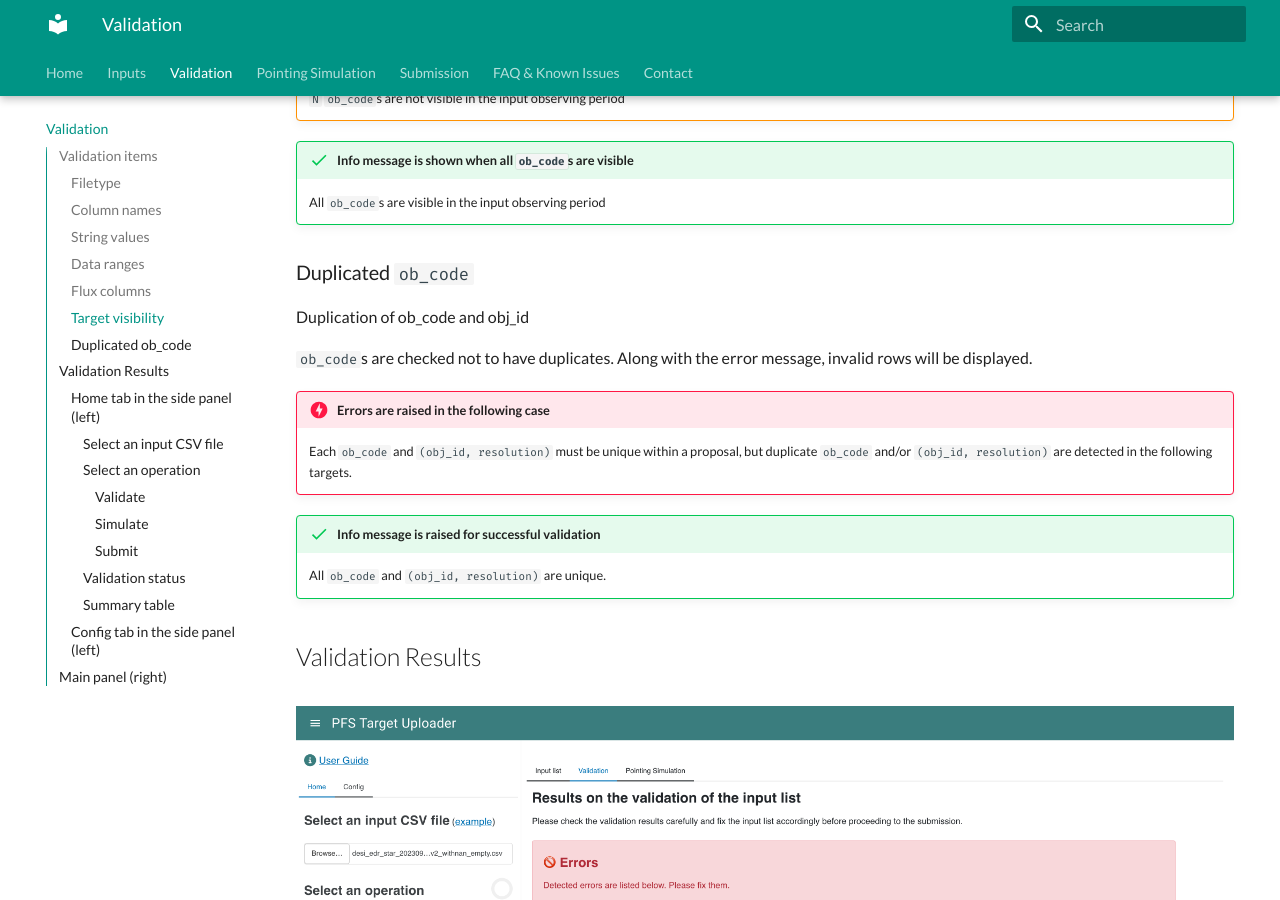
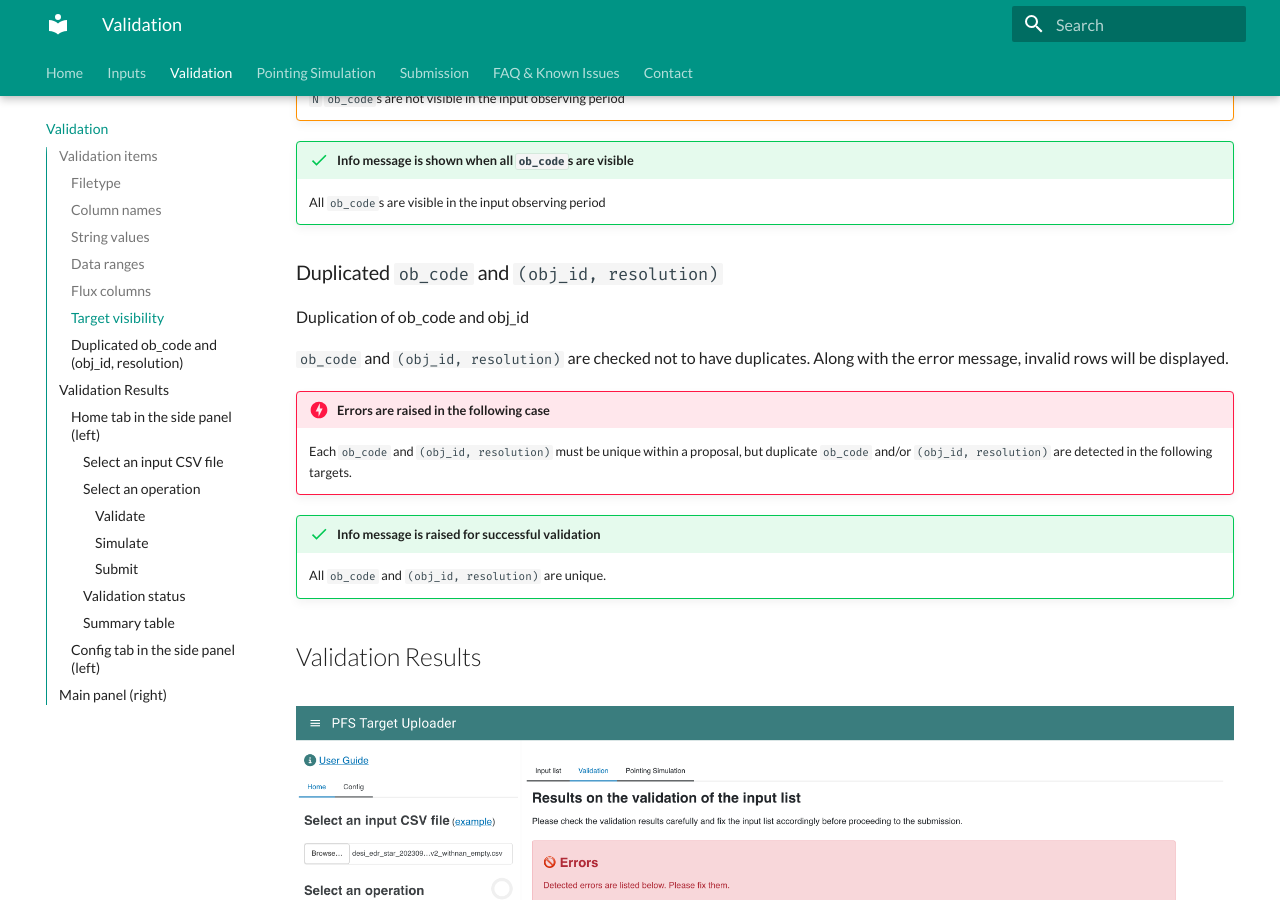
Before and after one commit to Subaru-PFS/spt_target_uploader, an MkDocs documentation site: the page built from docs/docs/validation.md, in a window 1280 px wide and 900 px high, scrolled down 2417 px. Built offline with MkDocs 1.6.1 and Material for MkDocs 9.7.7, drawn with Linux system fonts in a browser that asks for light colours.

Commit message:
minor doc update

```diff
--- a/docs/docs/validation.md
+++ b/docs/docs/validation.md
@@ -93,11 +93,11 @@ Target visibility is checked by comparing the requested exposure time is shorter
 
     All `ob_code`s are visible in the input observing period
 
-### Duplicated `ob_code`
+### Duplicated `ob_code` and `(obj_id, resolution)`
 
 Duplication of ob_code and obj_id
 
-`ob_code`s are checked not to have duplicates. Along with the error message, invalid rows will be displayed.
+`ob_code` and `(obj_id, resolution)` are checked not to have duplicates. Along with the error message, invalid rows will be displayed.
 
 !!! danger "Errors are raised in the following case"
 
```
